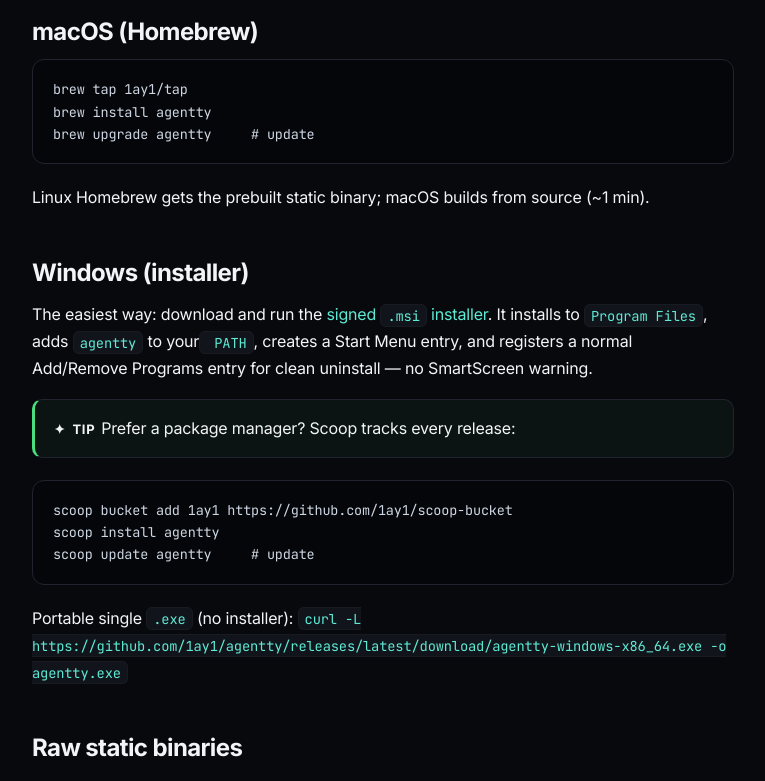
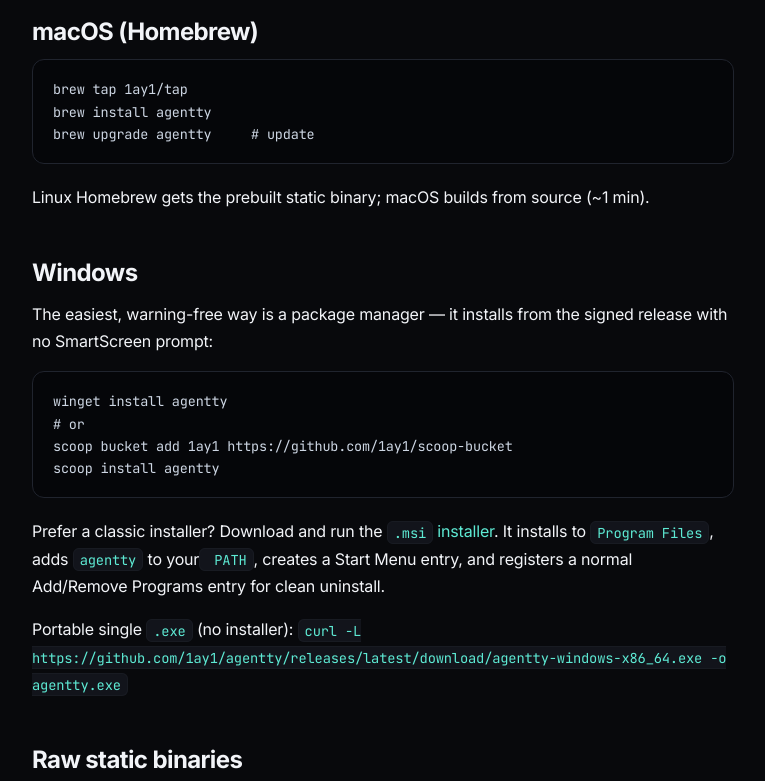
Before and after one commit to 1ay1/agentty.org, a Next.js app: page /docs/installation in a window 1280 px wide. Shown: the part 1261-2042 px from the top of the page, without its empty margins (282-1047 px from the left). Built offline with nearby package versions, Linux system fonts and the light colour scheme.

Commit message:
Docs: lead Windows install with winget (free, no-warning), MSI + Scoop as alternatives

```diff
--- a/app/docs/installation/page.tsx
+++ b/app/docs/installation/page.tsx
@@ -55,22 +55,24 @@
 brew upgrade agentty     # update`}</Code>
       <p>Linux Homebrew gets the prebuilt static binary; macOS builds from source (~1 min).</p>
 
-      <h2 id="windows">Windows (installer)</h2>
+      <h2 id="windows">Windows</h2>
       <p>
-        The easiest way: download and run the{" "}
+        The easiest, warning-free way is a package manager — it installs from the
+        signed release with no SmartScreen prompt:
+      </p>
+      <Code>{`winget install agentty
+# or
+scoop bucket add 1ay1 https://github.com/1ay1/scoop-bucket
+scoop install agentty`}</Code>
+      <p>
+        Prefer a classic installer? Download and run the{" "}
         <a href="https://github.com/1ay1/agentty/releases/latest/download/agentty-windows-x86_64.msi">
-          signed <code>.msi</code> installer
+          <code>.msi</code> installer
         </a>
         . It installs to <code>Program&nbsp;Files</code>, adds <code>agentty</code> to your
         <code> PATH</code>, creates a Start&nbsp;Menu entry, and registers a normal
-        Add/Remove&nbsp;Programs entry for clean uninstall — no SmartScreen warning.
+        Add/Remove&nbsp;Programs entry for clean uninstall.
       </p>
-      <Note type="tip">
-        Prefer a package manager? Scoop tracks every release:
-      </Note>
-      <Code>{`scoop bucket add 1ay1 https://github.com/1ay1/scoop-bucket
-scoop install agentty
-scoop update agentty     # update`}</Code>
       <p>
         Portable single <code>.exe</code> (no installer):{" "}
         <code>curl -L https://github.com/1ay1/agentty/releases/latest/download/agentty-windows-x86_64.exe -o agentty.exe</code>
```
